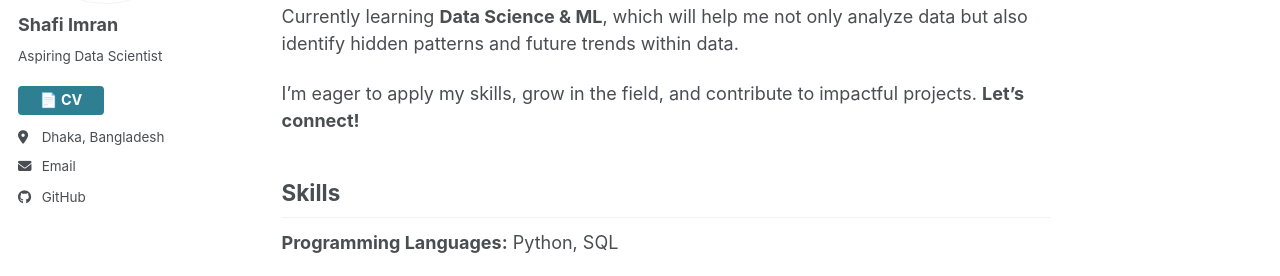
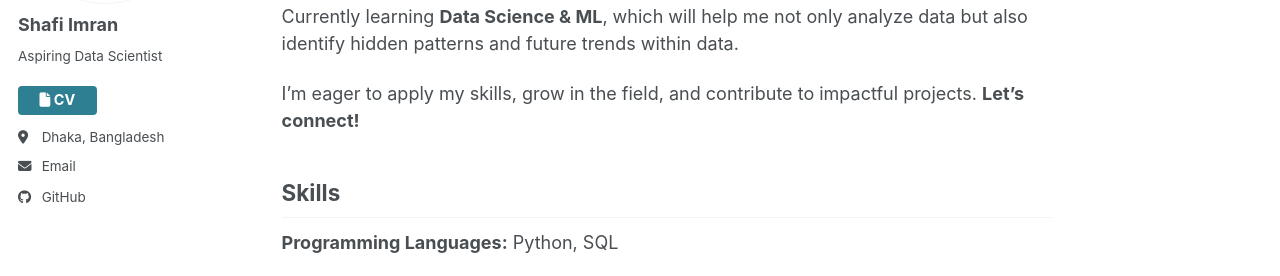
Before and after one commit to shafiimran/shafiimran.github.io, a Jekyll site: the page built from _pages/about.md, in a window 1280 px wide. Shown: the part 272-548 px from the top of the page. Built offline with Jekyll 4.4.1, drawn with Linux system fonts in a browser that asks for light colours; a script bundle is joined from its source files by our own code; library files that are not in the unit come from our copies.

Commit message:
Replace CV text with icon for improved visual appeal in author profile

```diff
--- a/_includes/author-profile.html
+++ b/_includes/author-profile.html
@@ -23,7 +23,7 @@
           class="btn"
           target="_blank"
           rel="noopener">
-          📄 CV
+          <i class="fa-solid fa-file"></i> CV
         </a>
       </div>
     </div>
```
